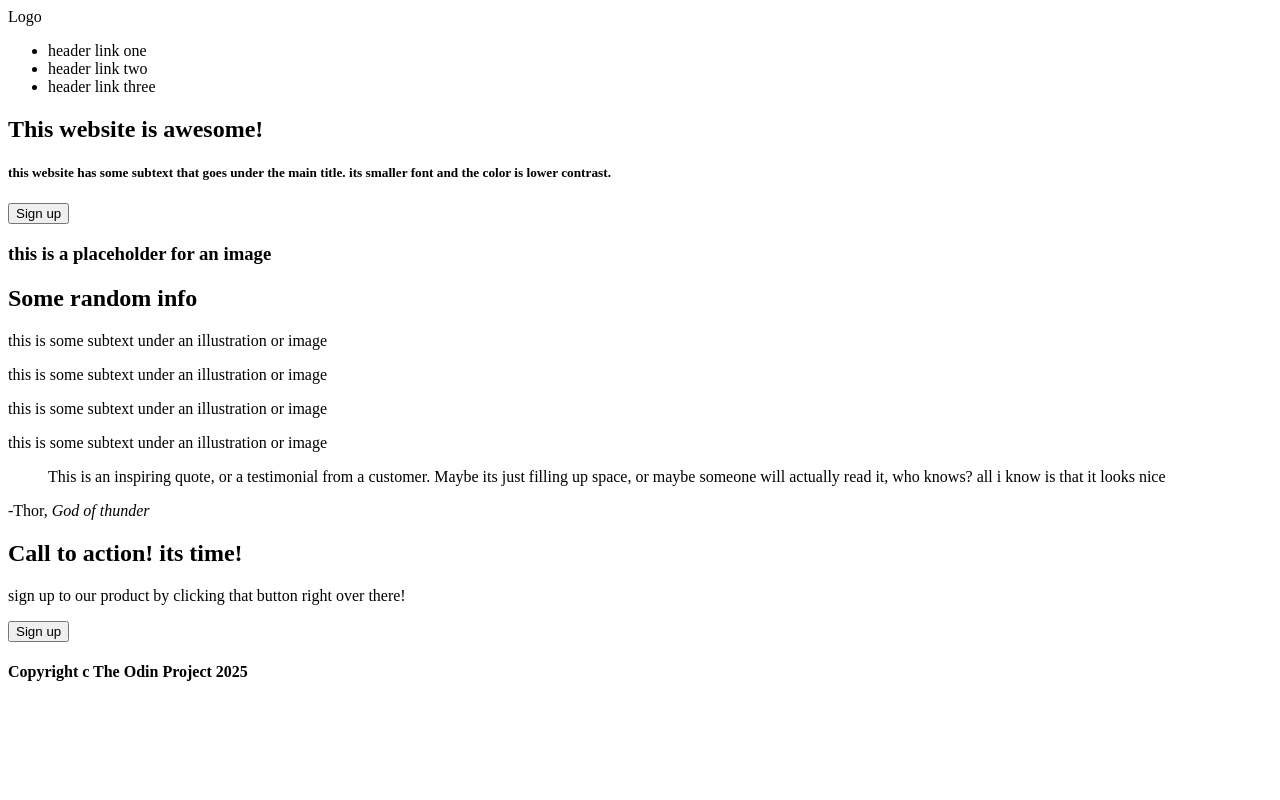
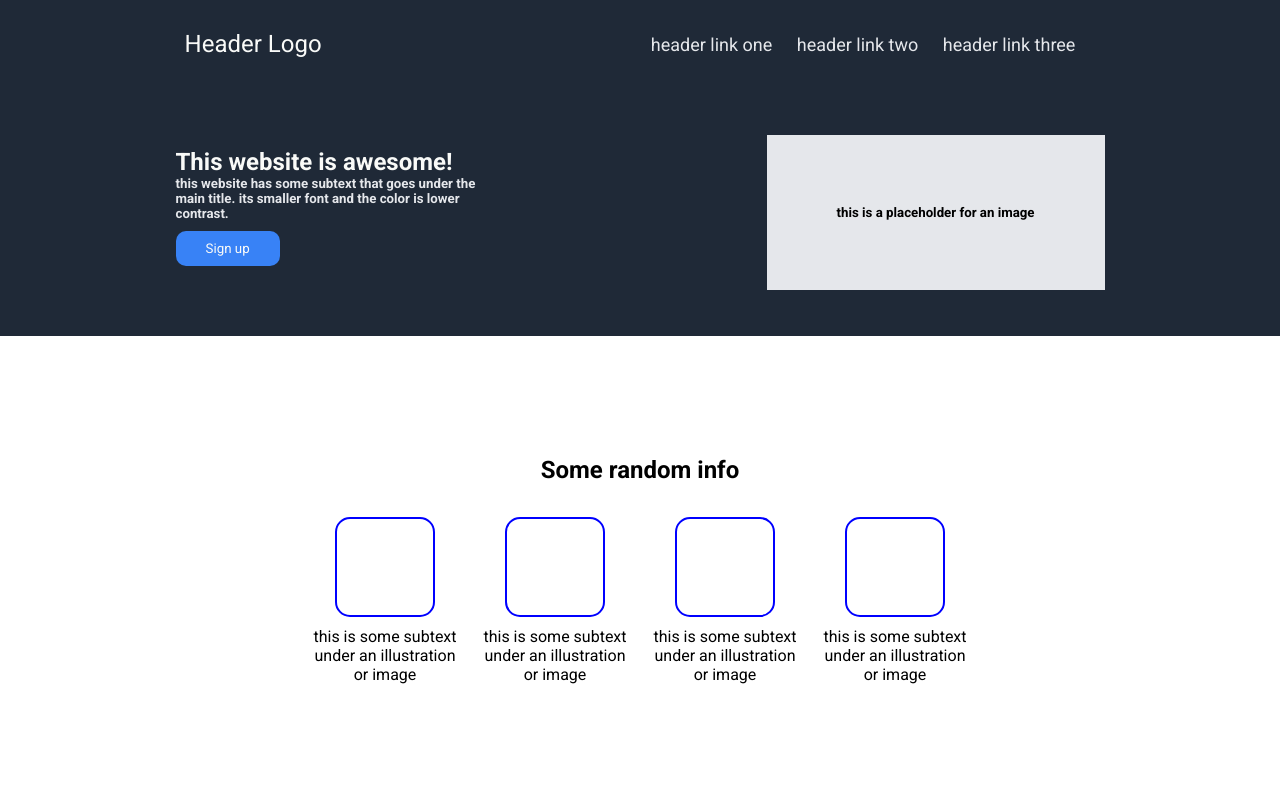
Before and after one commit to Tiaan411/landing-page, a plain HTML site: page index.html in a window 1280 px wide. Shown: the top 800 px of the page. Drawn offline with Linux system fonts and the light colour scheme.

Commit message:
added styling to index.html

```diff
--- a/index.html
+++ b/index.html
@@ -11,7 +11,7 @@
     <!-- header -->
      <header>
         <nav class="navbar">
-            <div class="logo">Logo</div>
+            <div class="logo">Header Logo</div>
             <div class="links">
                 <ul>
                     <li>header link one</li>
@@ -22,7 +22,7 @@
         </nav>
 
     <!-- hero -->
-     <section>
+     <section class="hero-main">
         <div class="hero-1">
             <h1>This website is awesome!</h1>
             <h5>this website has some subtext that goes under the main title.
@@ -30,7 +30,7 @@
             <div class="button"><button>Sign up</button></div>
         </div>
         <div class="hero-2">
-            <h3>this is a placeholder for an image</h3>
+            <h5>this is a placeholder for an image</h5>
         </div>
      </section>
      </header>
@@ -38,8 +38,9 @@
      <!-- main -->
       <main>
         <!-- article 1 -->
-        <section>
+        <section class="article-1">
             <h1>Some random info</h1>
+            <div class="boks">
             <div class="info-sec">
                 <div class="info">
                     <div class="img"></div>
@@ -64,17 +65,18 @@
                     <p>this is some subtext under an illustration or image</p>
                 </div>
             </div>
+            </div>
         </section>
 
     <!-- quote section -->
         <section>
             <div class="quote">
                 <blockquote>
-                    <p>This is an inspiring quote, or a testimonial from a customer.
+                    <p><em>This is an inspiring quote, or a testimonial from a customer.
                         Maybe its just filling up space, or maybe someone will actually read it, who knows?
-                        all i know is that it looks nice</p>
+                        all i know is that it looks nice</em></p>
                 </blockquote>
-                <p>-Thor, <cite>God of thunder</cite></p>
+                <p><strong>-Thor, <cite>God of thunder</cite></strong></p>
             </div>
         </section>
 
--- a/style.css
+++ b/style.css
@@ -0,0 +1,165 @@
+@import url('https://fonts.googleapis.com/css2?family=Roboto:ital,wght@0,100..900;1,100..900&display=swap');
+
+* {
+    padding: 0;
+    margin: 0;
+    box-sizing: border-box;
+    font-family: "roboto", sans-serif;
+}
+
+/* header */
+
+.navbar {
+    display: flex;
+    justify-content: space-around;
+    align-items: center;
+    padding: 30px;
+    background-color: #1f2937;
+}
+
+.logo {
+    color: #f9faf8;
+    font-size: 24px;
+}
+
+.navbar ul, li {
+    list-style-type: none;
+    display: inline-block;
+    padding: 0 10px;
+    color: #e5e7eb;
+    font-size: 18px;
+}
+
+/* hero */
+
+.hero-main {
+    display: flex;
+    justify-content: space-around;
+    align-items: center;
+    background-color: #1f2937;
+    padding: 0 30px;
+}
+
+.hero-1 {
+    display: flex;
+    flex-direction: column;
+    max-width: 300px;
+    margin: 60px 0;
+}
+
+.hero-1 h1 {
+    color: #f9faf8;
+}
+
+.hero-1 h5 {
+    color: #e5e7eb;
+}
+
+.hero-1 button {
+    padding: 10px 30px;
+    margin: 10px 0;
+    border-radius: 10px;
+    background-color: #3882f6;
+    color: #f9faf8;
+    border: none;
+}
+
+.hero-2 {
+    background-color: #e5e7eb;
+    padding: 70px ;
+}
+
+/* info section */
+
+.article-1 {
+    display: flex;
+    flex-direction: column;
+    text-align: center;
+    padding: 120px 0;
+    align-items: center;
+}
+
+.article-1 h1 {
+    margin-bottom: 13px;
+}
+
+.boks {
+    display: flex;
+    justify-content: space-between;
+}
+
+
+.info-sec .img {
+    height: 100px;
+    width: 100px;
+    border: 2px solid blue;
+    border-radius: 15px;
+    margin: 10px;
+}
+
+.info {
+    display: flex;
+    flex-direction: column;
+    justify-content: center;
+    align-items: center;
+    max-width: 150px;
+    margin: 10px;
+}
+
+/* quote section */
+
+.quote {
+    display: flex;
+    flex-direction: column;
+    justify-content: center;
+    align-items: center;
+    background-color: #e5e7eb;
+    padding: 100px 200px;
+}
+
+.quote blockquote p {
+    font-size: 36px;
+    font-weight: 300;
+    color: #1f2937;
+}
+
+.quote p {
+    align-self: flex-end;
+}
+
+/* sign up section */
+
+.sign-up {
+    display: flex;
+    padding: 60px;
+    margin: 100px 150px;
+    justify-content: space-around;
+    align-items: center;
+    background-color: #3882f6;
+    border-radius: 10px;
+}
+
+.sign-up .left {
+    display: flex;
+    flex-direction: column;
+    color: #f9faf8;
+}
+
+.sign-up .sign-up-button button {
+    background-color: #3882f6;
+    color: #f9faf8;
+    border: 1px solid #f9faf8;
+    padding: 10px 30px;
+    border-radius: 10px;
+}
+
+/* footer */
+
+.footer {
+    display: flex;
+    justify-content: center;
+    align-items: center;
+    background-color: #1f2937;
+    color: #e5e7eb;
+    padding: 20px;
+}
```
